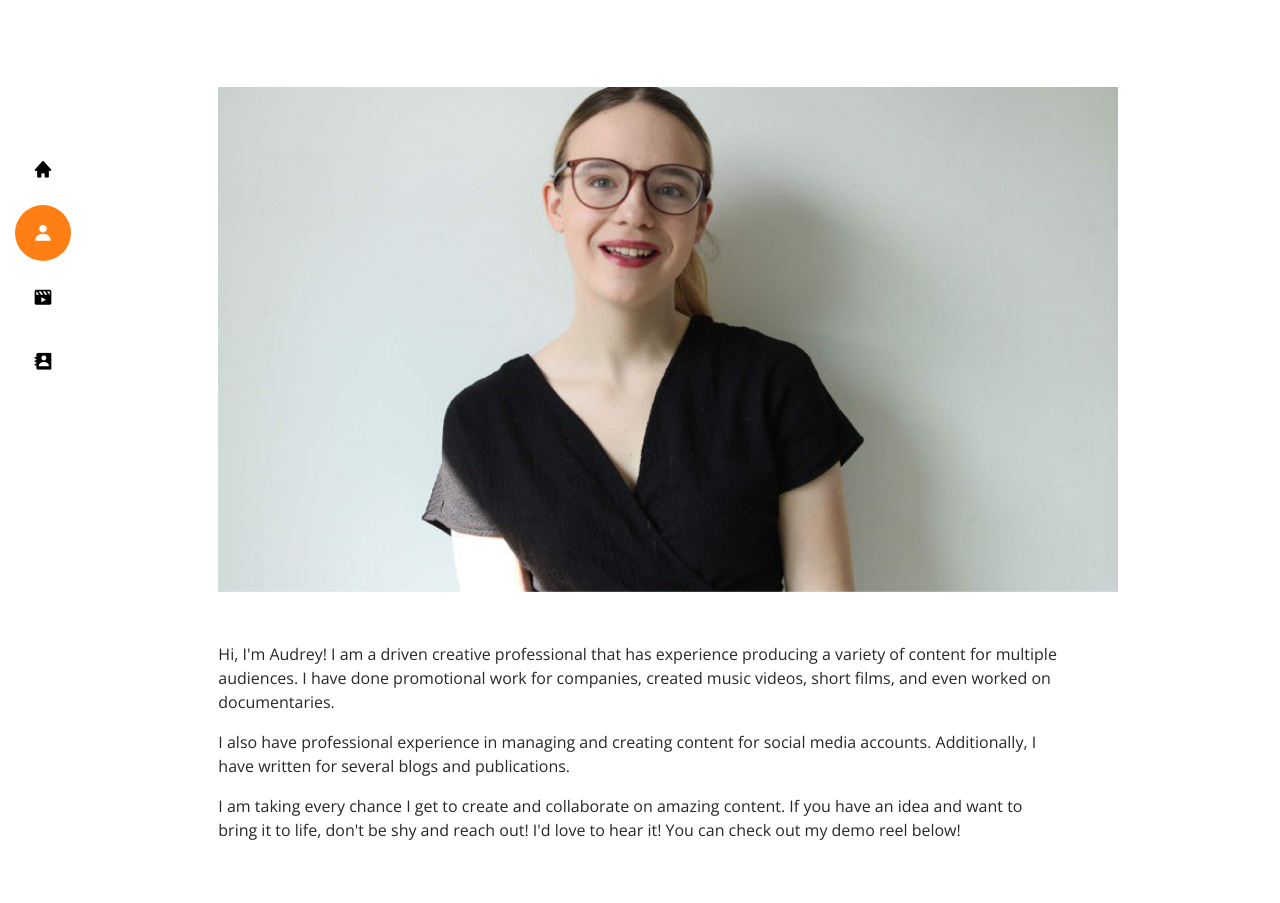
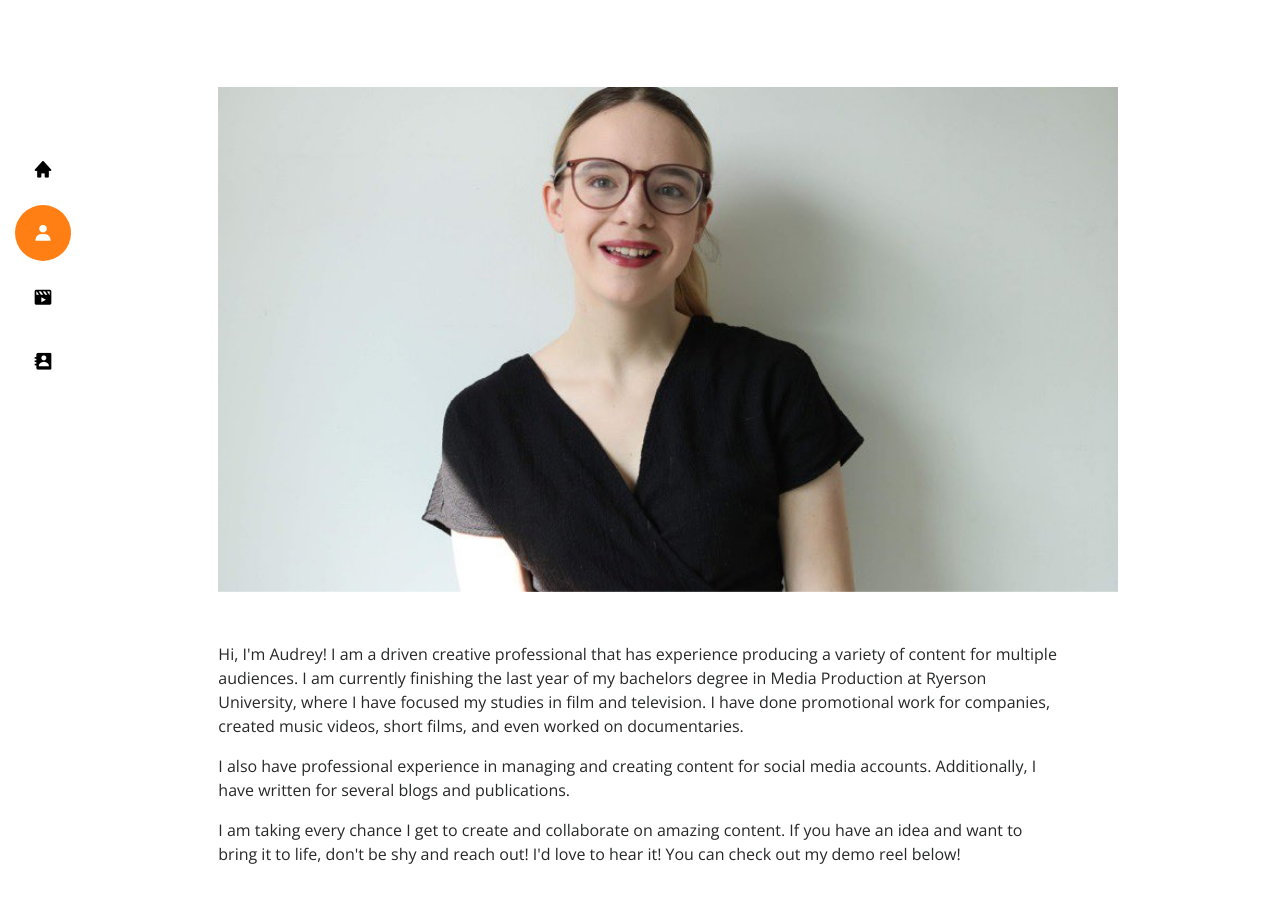
Before and after one commit to crunkletonaudrey/crunkletonaudrey.github.io, a plain HTML site: page about.html in a window 1280 px wide. Shown: the part 131-1034 px from the top of the page. Drawn offline with nearby package versions, Linux system fonts and the light colour scheme.

Commit message:
Changed about blurb

```diff
--- a/about.html
+++ b/about.html
@@ -51,7 +51,7 @@
               <h3 style="text-align: center; color: #ff7f14; padding-top: 50px; padding-bottom: 100px; font-size: 50px;">Video Editor and Director</h3>
               <img src="assets/img/main_audrey.jpg" width="900"style="display: block; margin-left: auto; margin-right: auto; padding-bottom: 50px;">
                 <p>
-                Hi, I'm Audrey! I am a driven creative professional that has experience producing a variety of content for multiple audiences. I have done promotional work for companies, created music videos, short films, and even worked on documentaries.
+                  Hi, I'm Audrey! I am a driven creative professional that has experience producing a variety of content for multiple audiences. I am currently finishing the last year of my bachelors degree in Media Production at Ryerson University, where I have focused my studies in film and television. I have done promotional work for companies, created music videos, short films, and even worked on documentaries.
                 </p>
                 <p>
                 I also have professional experience in managing and creating content for social media accounts. Additionally, I have written for several blogs and publications.
```
